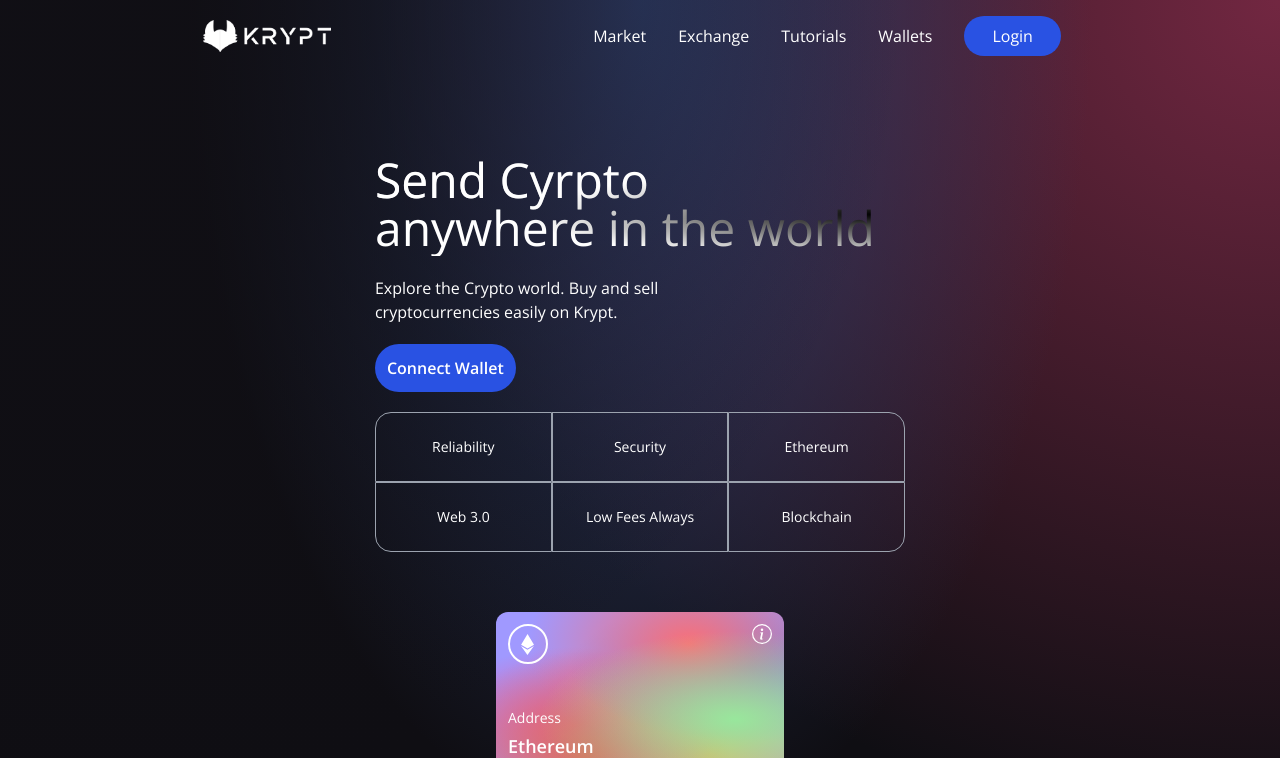
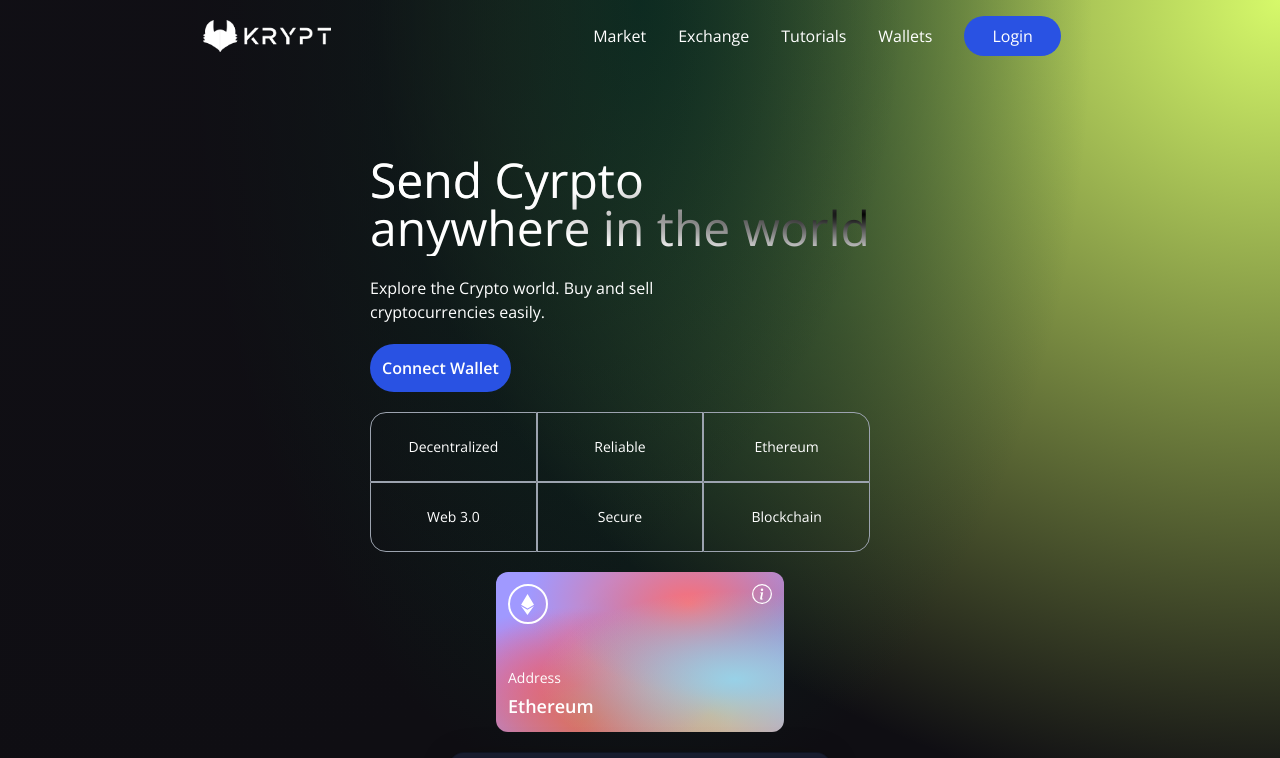
Before and after one commit to paulinavcole/P-Krypt, a React (Vite) app in the folder client/: page / in a window 1280 px wide. Shown: the top 758 px of the page. Built offline with nearby package versions, Linux system fonts and the light colour scheme.

Commit message:
welcome component complete

```diff
--- a/client/src/components/Welcome.jsx
+++ b/client/src/components/Welcome.jsx
@@ -35,7 +35,7 @@ const Welcome = () => {
                         Send Cyrpto <br/> anywhere in the world
                     </h1>
                     <p className='text-left mt-5 text-white font-light md:w-9/12 w-11/12 text-base'>
-                        Explore the Crypto world. Buy and sell cryptocurrencies easily on Krypt.
+                        Explore the Crypto world. Buy and sell cryptocurrencies easily.
                     </p>
                     <button
                         type='button'
@@ -46,10 +46,10 @@ const Welcome = () => {
 
                     <div className='grid sm:grid-cols-3 grid-cols-2 w-full mt-10"'>
                         <div className={`rounded-tl-2xl ${commonStyles}`}>
-                            Reliability
+                            Decentralized
                         </div>
                         <div className={commonStyles}>
-                            Security
+                            Reliable
                         </div>
                         <div className={`rounded-tr-2xl ${commonStyles}`}>
                             Ethereum
@@ -58,7 +58,7 @@ const Welcome = () => {
                             Web 3.0
                         </div>
                         <div className={commonStyles}>
-                            Low Fees Always
+                            Secure
                         </div>
                         <div className={`rounded-br-2xl ${commonStyles}`}>
                             Blockchain
--- a/client/src/index.css
+++ b/client/src/index.css
@@ -17,8 +17,8 @@ body {
   background-color:#0f0e13;
   background-image:
     radial-gradient(at 0% 0%, hsla(253,16%,7%,1) 0, transparent 50%),
-    radial-gradient(at 50% 0%, hsla(225,39%,30%,1) 0, transparent 50%),
-    radial-gradient(at 100% 0%, hsla(339,49%,30%,1) 0, transparent 50%);
+    radial-gradient(at 50% 0%, rgb(12, 54, 38) 0, transparent 50%),
+    radial-gradient(at 100% 0%, rgb(214, 249, 106) 0, transparent 50%);
 }
 
 .gradient-bg-services {
@@ -38,7 +38,7 @@ body {
 .gradient-bg-footer {
   background-color: #0f0e13;
   background-image:
-    radial-gradient(at 0% 100%, hsla(253,16%,7%,1) 0, transparent 53%),
+    radial-gradient(at 0% 100%, rgb(24, 59, 84) 0, transparent 53%),
     radial-gradient(at 50% 150%, hsla(339,49%,30%,1) 0, transparent 50%);
 }
 
@@ -63,7 +63,7 @@ body {
 .eth-card {
   background-color:#a099ff;
   background-image:
-    radial-gradient(at 83% 67%, rgb(152, 231, 156) 0, transparent 58%),
+    radial-gradient(at 83% 67%, rgb(152, 209, 231) 0, transparent 58%),
     radial-gradient(at 67% 20%, hsla(357,94%,71%,1) 0, transparent 59%),
     radial-gradient(at 88% 35%, hsla(222,81%,65%,1) 0, transparent 50%),
     radial-gradient(at 31% 91%, hsla(9,61%,61%,1) 0, transparent 52%),
--- a/client/tailwind.config.cjs
+++ b/client/tailwind.config.cjs
@@ -1,11 +1,33 @@
-/** @type {import('tailwindcss').Config} */
 module.exports = {
-  content: [
-    "./index.html",
-    "./src/**/*.{vue,js,ts,jsx,tsx}",
-  ],
+  purge: ["./src/**/*.{js,jsx,ts,tsx}", "./public/index.html"],
+  mode: "jit",
   theme: {
+    fontFamily: {
+      display: ["Open Sans", "sans-serif"],
+      body: ["Open Sans", "sans-serif"],
+    },
+    extend: {
+      screens: {
+        mf: "990px",
+      },
+      keyframes: {
+        "slide-in": {
+          "0%": {
+            "-webkit-transform": "translateX(120%)",
+            transform: "translateX(120%)",
+          },
+          "100%": {
+            "-webkit-transform": "translateX(0%)",
+            transform: "translateX(0%)",
+          },
+        },
+      },
+      animation: {
+        "slide-in": "slide-in 0.5s ease-out",
+      },
+    },
+  },
+  variants: {
     extend: {},
-  },
-  plugins: [],
-}
+  }
+};
```
